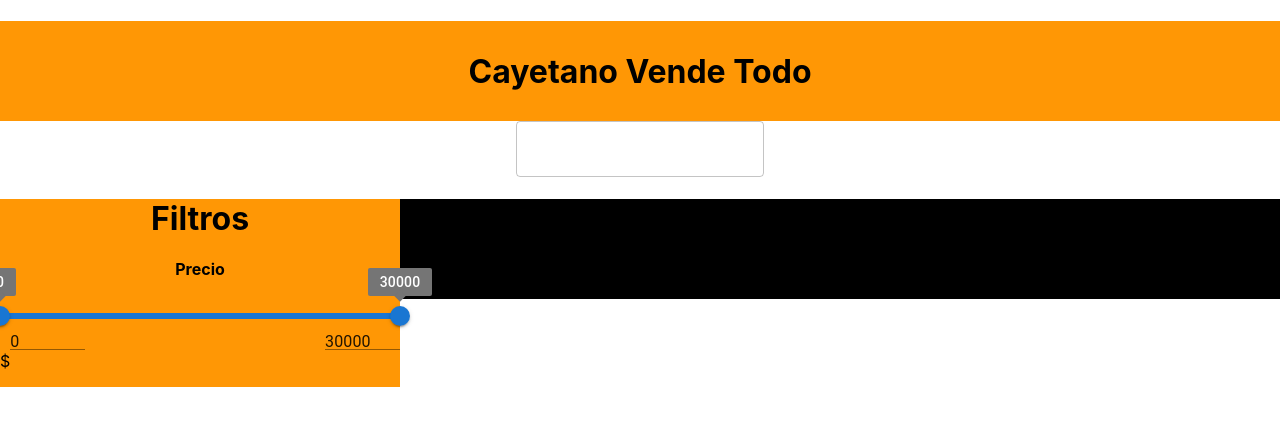
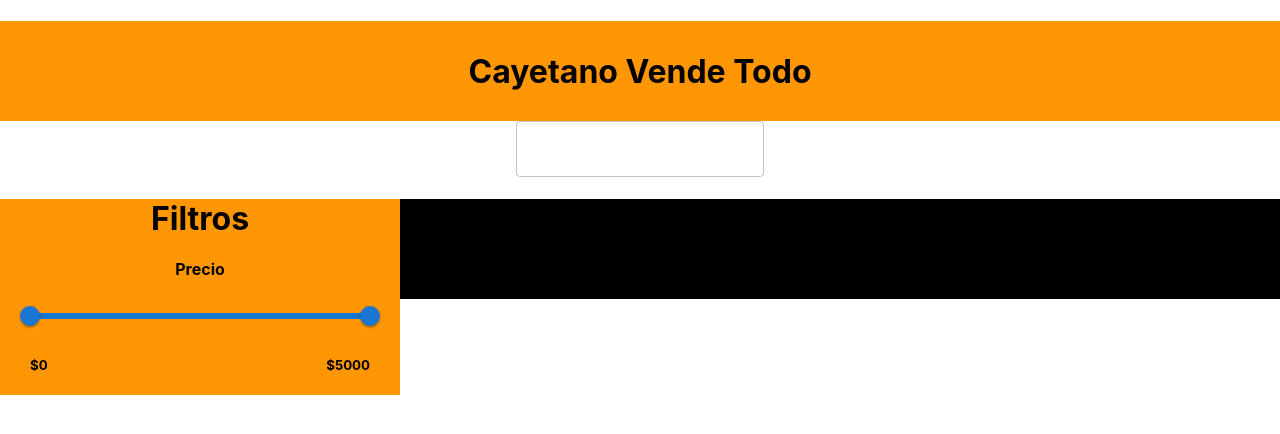
Before and after one commit to tomasrobino/Cayetano-Vende, a React (Create React App) app: page / in a window 1280 px wide. Shown: the top 434 px of the page. Built offline with nearby package versions, Linux system fonts and the light colour scheme.

Commit message:
Input eliminated, Slider overflow solved

```diff
--- a/src/App.css
+++ b/src/App.css
@@ -25,10 +25,13 @@
   height: 100px;
 }
 
-#filterPanel {
+.filterPanel {
   background-color: rgb(255, 151, 5);
   width: 400px;
   height: fit-content;
+  margin: 0px;
+  padding: 0px;
+  border: 0px;
 }
 
 .filterSubtitle {
@@ -45,3 +48,8 @@
   height: 15px;
   width: 75px;
 }
+
+.sliderPack {
+  margin-left: 30px;
+  margin-right: 30px;
+}
--- a/src/Central/DefaultSlider.tsx
+++ /dev/null
@@ -1,60 +0,0 @@
-import { useState } from "react";
-import { Input, Slider } from "@mui/material";
-import React from "react";
-
-function valuetext(value: number) {
-    return "${value}+100";
-}
-
-function DefaultSlider(props) {
-    const [value, setValue] = useState([0, 30000]);
-
-    const handleSliderChange = (event: Event, newValue: number | number[]) => {
-        setValue(newValue as number[]);
-    };
-
-    return(
-        <>
-            <Slider
-                value={value}
-                onChange={handleSliderChange}
-                valueLabelDisplay="on"
-                min={0}
-                max={30000}
-            />
-            <div style={{display: "flex", justifyContent: "space-between"}}>
-                <div style={{display: "flex", flexDirection: "row"}}>
-                    <p>$</p>
-                    <Input
-                        onChange={(event: React.ChangeEvent<HTMLInputElement>) => {
-                            let aux=parseInt(event.target.value);
-
-                            if(aux<value[1]) {
-                                setValue([aux,value[1]])}
-                            }
-                        }
-                        className="input1"
-                        value={value[0]}
-                        inputProps={{
-                            inputMode: "numeric",
-                            min: 0,
-                            max: 30000,
-
-                        }}
-                    />
-                </div>
-                <Input
-                    className="input2"
-                    onChange={(event: React.ChangeEvent<HTMLInputElement>) => setValue([value[0] , parseInt(event.target.value)])}
-                    value={value[1]}
-                    inputProps={{
-                        min: 0,
-                        type: 'number',
-                    }}
-                />
-            </div>
-        </>
-    )
-}
-
-export default DefaultSlider;
--- /dev/null
+++ b/src/Central/DoubleSlider.tsx
@@ -0,0 +1,39 @@
+import { useState } from "react";
+import { Slider } from "@mui/material";
+import React from "react";
+
+function DefaultSlider(props) {
+    const [value, setValue] = useState([0, 5000]);
+
+    const handleSliderChange = (event: Event, newValue: number | number[]) => {
+        if (value[0]>value[1]) {
+            const a=value[1];
+            value[1]=value[0];
+            value[0]=a;
+        }
+        setValue(newValue as number[]);
+
+    };
+
+    return(
+        <>
+            <Slider
+                value={value}
+                onChange={handleSliderChange}
+                valueLabelDisplay="auto"
+                min={0}
+                max={5000}
+            />
+            <div style={{display: "flex", justifyContent: "space-between"}}>
+                <h5 className="sliderDisplay">
+                    ${value[0]}
+                </h5>
+                <h5 className="sliderDisplay">
+                    ${value[1]}
+                </h5>
+            </div>
+        </>
+    )
+}
+
+export default DefaultSlider;
--- a/src/Central/FilterPanel.js
+++ b/src/Central/FilterPanel.js
@@ -1,13 +1,13 @@
-import DefaultSlider from "./DefaultSlider.tsx";
+import DoubleSlider from "./DoubleSlider.tsx";
 
 function FilterPanel() {
     return (
-        <div id="filterPanel">
+        <div className="filterPanel">
             <h1>Filtros</h1>
-            <h4 className="filterSubtitle">Precio</h4>
-            <DefaultSlider
-
-            />
+            <div className="sliderPack">
+                <h4 className="filterSubtitle">Precio</h4>
+                <DoubleSlider/>
+            </div>
         </div>
     )
 }
```
